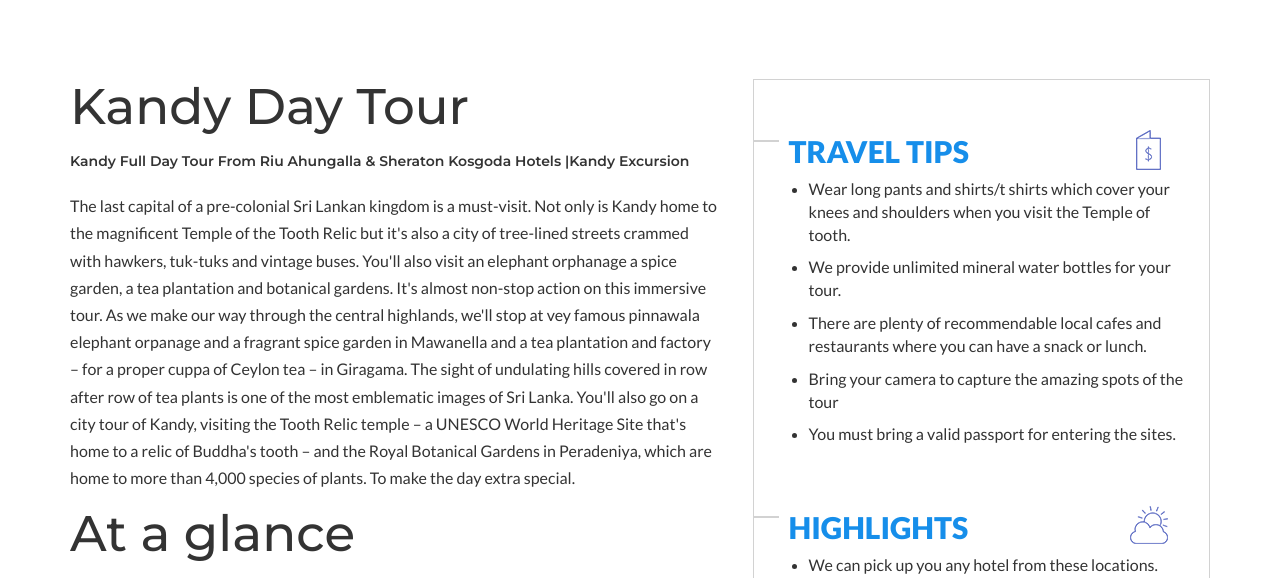
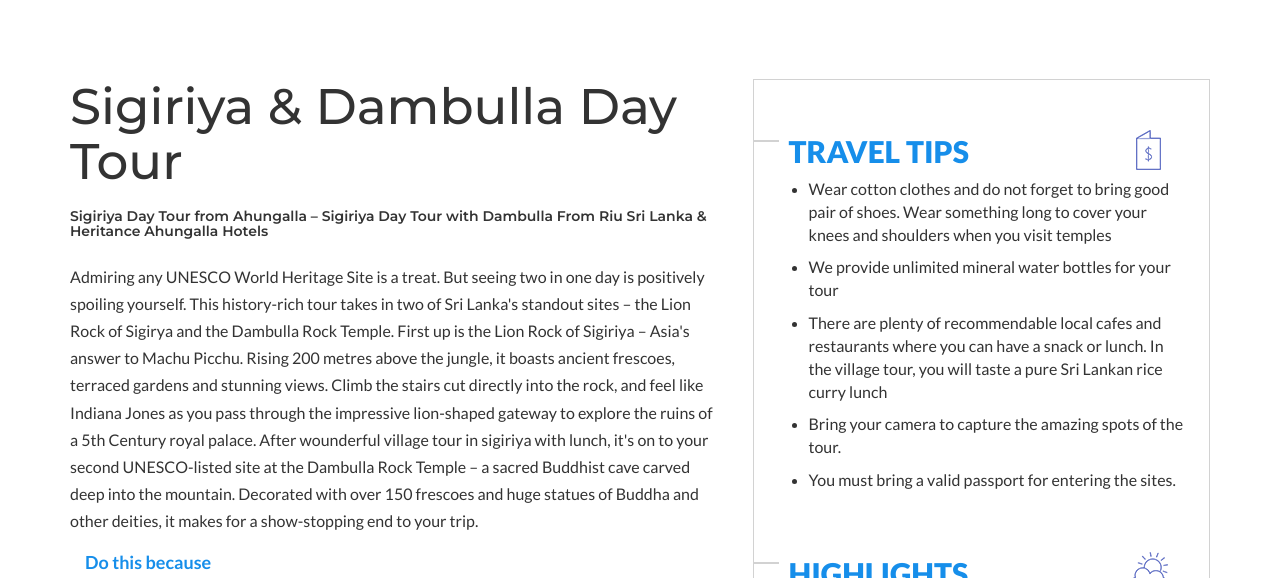
Before and after one commit to NalakaMaduranga/Tour-site, a PHP site: page /sigiri-dabulla-day-tour.php in a window 1280 px wide. Shown: the part 671-1249 px from the top of the page. Run offline with PHP 8.4, Linux system fonts and the light colour scheme; some libraries are stand-ins or nearby versions.

Commit message:
add sigiriya and dambulla link and content

```diff
--- a/navbar.php
+++ b/navbar.php
@@ -16,6 +16,7 @@
                                             <li><a href="kandy-day-tour.php">Kandy Day Tour</a></li>
                                             <li><a href="udawalawa-day-tour.php">Udawalawa Day Tour</li>
                                             <li><a href="yala-day-tour.php">Yala Day Tour</li>
+                                            <li><a href="sigiriya-dabulla-day-tour.php">Sigiriya & Dambulla Day Tour</li>
                                         </ul>
                                     </li>
                                     <li><a href="round-tours.php" data-hover="Round Tours">Round Tours</a></li>
--- a/sigiri-dabulla-day-tour.php
+++ b/sigiri-dabulla-day-tour.php
@@ -3,7 +3,7 @@
 <html lang="en">
 
 <head>
-	<title>Tony Tours - Sigiriya & Dambulla Day Tour</title>
+	<title>Tony Tours - sigiri & Dambulla Day Tour</title>
 
     <link rel="icon" type="image/png" href="images/tony-favi.png" sizes="32x32">
 
@@ -108,22 +108,32 @@
 		<div class="container">
             <div class="row">
             	<div class="col-sm-7 day-tour">
-                	<h3>Kandy Day Tour</h3>
-                    <h5>Kandy Full Day Tour From Riu Ahungalla & Sheraton Kosgoda Hotels |Kandy Excursion</h5><br>
-                    <p class="day-tour_para">The last capital of a pre-colonial Sri Lankan kingdom is a must-visit. Not only is Kandy home to the magnificent Temple of the Tooth Relic but it's also a city of tree-lined streets crammed with hawkers, tuk-tuks and vintage buses. You'll also visit an elephant orphanage a spice garden, a tea plantation and botanical gardens.
-It's almost non-stop action on this immersive tour. As we make our way through the central highlands, we'll stop at vey famous pinnawala elephant orpanage and a fragrant spice garden in Mawanella and a tea plantation and factory – for a proper cuppa of Ceylon tea – in Giragama. The sight of undulating hills covered in row after row of tea plants is one of the most emblematic images of Sri Lanka.
-You'll also go on a city tour of Kandy, visiting the Tooth Relic temple – a UNESCO World Heritage Site that's home to a relic of Buddha's tooth – and the Royal Botanical Gardens in Peradeniya, which are home to more than 4,000 species of plants. To make the day extra special.
+                	<h3>Sigiriya & Dambulla Day Tour</h3>
+                    <h5>Sigiriya  Day Tour from Ahungalla – Sigiriya Day Tour with Dambulla From Riu Sri Lanka & Heritance Ahungalla Hotels</h5><br>
+                    <p class="day-tour_para">Admiring any UNESCO World Heritage Site is a treat. But seeing two in one day is positively spoiling yourself. This history-rich tour takes in two of Sri Lanka's standout sites – the Lion Rock of Sigirya and the Dambulla Rock Temple.
+First up is the Lion Rock of Sigiriya – Asia's answer to Machu Picchu. Rising 200 metres above the jungle, it boasts ancient frescoes, terraced gardens and stunning views. Climb the stairs cut directly into the rock, and feel like Indiana Jones as you pass through the impressive lion-shaped gateway to explore the ruins of a 5th Century royal palace.
+After wounderful village tour in sigiriya with lunch, it's on to your second UNESCO-listed site at the Dambulla Rock Temple – a sacred Buddhist cave carved deep into the mountain. Decorated with over 150 frescoes and huge statues of Buddha and other deities, it makes for a show-stopping end to your trip.
 </p>
+                    <div class="container">
+                        <p style="color:#168EEA; font-size:large;"><b>Do this because</b></p>
+                        <ul>
+                            	<li>Sigirya Rock</li>
+                                <li>Dambulla Rock Temple</li>
+                                <li>Two UNESCO World Heritage Sites</li>
+                                <li>Woundeful Village Tour</li>
 
+
+                            </ul>
+                    </div>
                    <!-- <p class="text-bottom">Meet Tony at RIU Ahungalla hotel at 8.30 a.m. for a 8 hour day of Galle Sri Lanka.</p>-->
 
 
                     <h3>At a glance</h3>
                     <div class="row" id="galleGallance">
-                        <div class="item"><img src="images/day tours/kandy/kandy-galance-1.jpg" class="img-responsive"><div class="custom_overlay-1"><span class="custom_overlay-1_inner"><h5>Tooth Relic</h5></span></div></div>
-                        <div class="item"><img src="images/day tours/kandy/kandy-galance-2.jpg" class="img-responsive"><div class="custom_overlay-1"><span class="custom_overlay-1_inner"><h5>Elephant Orphanage</h5></span></div></div>
-                        <div class="item"><img src="images/day tours/kandy/kandy-galance-3.jpg" class="img-responsive"><div class="custom_overlay-1"><span class="custom_overlay-1_inner"><h5>Botanical gardens</h5></span></div></div>
-                        <div class="item"><img src="images/day tours/kandy/kandy-galance-4.jpg" class="img-responsive"><div class="custom_overlay-1"><span class="custom_overlay-1_inner"><h5>Kandy City </h5></span></div></div>
+                        <div class="item"><img src="images/day tours/sigiriya/dambulla-galance-1.jpg" class="img-responsive"><div class="custom_overlay-1"><span class="custom_overlay-1_inner"><h5>Dambulla Temple</h5></span></div></div>
+                        <div class="item"><img src="images/day tours/sigiriya/dambulla-galance-2.jpg" class="img-responsive"><div class="custom_overlay-1"><span class="custom_overlay-1_inner"><h5>Dambulla Cave Temple</h5></span></div></div>
+                        <div class="item"><img src="images/day tours/sigiriya/dambulla-galance-3.jpg" class="img-responsive"><div class="custom_overlay-1"><span class="custom_overlay-1_inner"><h5>Sigiriya Rock</h5></span></div></div>
+                        <div class="item"><img src="images/day tours/sigiriya/dambulla-galance-4.jpg" class="img-responsive"><div class="custom_overlay-1"><span class="custom_overlay-1_inner"><h5>Sigiriya</h5></span></div></div>
                     </div>
 
 
@@ -140,10 +150,10 @@ You'll also go on a city tour of Kandy, visiting the Tooth Relic temple – a UN
                     	<div class="tip-box-inner trip-length key-point">
                         	<p class="tip-title">Travel Tips</p>
                             <ul>
-                            	<li>Wear long pants and shirts/t shirts which cover your knees and shoulders when you visit the Temple of tooth.</li>
-                                <li>We provide unlimited mineral water bottles for your tour.</li>
-                                <li>There are plenty of recommendable local cafes and restaurants where you can have a snack or lunch.</li>
-                                <li>Bring your camera to capture the amazing spots of the tour</li>
+                            	<li>Wear cotton clothes and do not forget to bring good pair of shoes. Wear something long to cover your knees and shoulders when you visit temples</li>
+                                <li>We provide unlimited mineral water bottles for your tour</li>
+                                <li>There are plenty of recommendable local cafes and restaurants where you can have a snack or lunch. In the village tour, you will taste a pure Sri Lankan rice curry lunch</li>
+                                <li>Bring your camera to capture the amazing spots of the tour.</li>
                                 <li>You must bring a valid passport for entering the sites.</li>
 
                             </ul>
@@ -152,12 +162,12 @@ You'll also go on a city tour of Kandy, visiting the Tooth Relic temple – a UN
                         <div class="tip-box-inner trip-price key-point">
                         	<p class="tip-title">Highlights</p>
                             <ul>
-                            <li>We can pick up you any hotel from these locations.
-                                    (Ahungalla,kosgoda,Induruwa,Bentota,Aluthgama, Beruwala or Kaluthara) </li>
-                                <li> Witness elephants moving around and don’t miss the chance to feed an elephant. </li>
-                                <li> Witness the beautiful landscapes offered by the elegant Royal Botanical Gardens, with its bright flowers </li>
-                                <li> Immerse yourself in the local culture with visits to the Temple of the Tooth Relic. </li>
-                                <li> Enjoy a cup of ceylon tea at tea factory.</b></li>
+                                <li>Private day trip to Sigiriya and Sri Lanka’s best cave temple.</li>
+                                <li>Free hotel Pick up is available from hoteles in these location (Ahungalla,Kosgoda,Balapitiya,Induruwa,Bentota,Kaluthara)</li>
+                                <li>Visit the unesco- listed sigiriya rock fortress and Golden Temple of Dambulla.</li>
+                                <li>Hear personalized commentary from a knowledgeable guide.</li>
+                                <li>Withness the Sigiriya Village life experience.</li>
+                                <li>Hotel pickup and drop off by private luxury vehicle </li>
                             </ul>
                         </div>
                     </div>
@@ -178,48 +188,34 @@ You'll also go on a city tour of Kandy, visiting the Tooth Relic temple – a UN
                     <div class="row">
                     	<div class="col-lg-2 col-sm-6 picture-your-self-info-inner">
                         	<div class="info-ico">
-                            	<img class="lazy-loaded" src="images/day tours/kandy/elephant-orphanage.png" data-lazy-type="image" data-src="images/day tours/galle/3.Kelani-River.png">
-                                <noscript><img src=images/day tours/kandy/elephant-orphanage.png></noscript>
+                            	<img class="lazy-loaded" src="images/day tours/sigiriya/sigiriya-1.png" data-lazy-type="image" data-src="images/day tours/galle/3.Kelani-River.png">
+                                <noscript><img src=images/day tours/sigiriya/sigiriya-1.png></noscript>
                             </div>
                             <p></p>
-                            <p class="picture-your-self-text">Pinnawala Elephant Orphanage.</p>
+                            <p class="picture-your-self-text">Climb The Magnificent Sigiriya Rock Fortress</p>
                         </div>
 
                         <div class="col-lg-2 col-sm-6 picture-your-self-info-inner">
                         	<div class="info-ico">
-                            	<img class="lazy-loaded" src="images/day tours/kandy/botanical-garden.png" data-lazy-type="image" data-src="images/day tours/galle/Galle-Dutch-Fort.png">
-                                <noscript><img src=images/day tours/kandy/botanical-garden.png></noscript>
+                            	<img class="lazy-loaded" src="images/day tours/sigiriya/dambulla.png" data-lazy-type="image" data-src="images/day tours/galle/Galle-Dutch-Fort.png">
+                                <noscript><img src=images/day tours/sigiriya/dambulla.png></noscript>
                             </div>
                             <p></p>
-                            <p class="picture-your-self-text">Royal Botanical Garden. </p>
+                            <p class="picture-your-self-text">Visit Dambulla Cave Temple </p>
                         </div>
 
                         <div class="col-lg-2 col-sm-6 picture-your-self-info-inner">
                         	<div class="info-ico">
-                                <img class="lazy-loaded" src="images/day tours/kandy/tooth-temple.png" data-lazy-type="image" data-src="images/day tours/galle/SunTag.png">
-                                <noscript><img src=images/day tours/kandy/tooth-temple.png></noscript>
+                                <img class="lazy-loaded" src="images/day tours/sigiriya/lake.png" data-lazy-type="image" data-src="images/day tours/galle/SunTag.png">
+                                <noscript><img src=images/day tours/sigiriya/lake.png></noscript>
                             </div>
                             <p></p>
-                            <p class="picture-your-self-text"> Visit the Temple of the Tooth. </p>
+                            <p class="picture-your-self-text">Catamaran through the Lake </p>
                         </div>
 
-                        <div class="col-lg-2 col-sm-6 picture-your-self-info-inner">
-                        	<div class="info-ico">
-                            	<img class="lazy-loaded" src="images/day tours/kandy/spice-garden.png" data-lazy-type="image" data-src="images/day tours/galle/turtles.png">
-                                <noscript><img src=images/day tours/kandy/spice-garden.png></noscript>
-                            </div>
-                            <p></p>
-                            <p class="picture-your-self-text">Tea Factory</p>
-                        </div>
 
-                        <div class="col-lg-2 col-sm-6 picture-your-self-info-inner">
-                        	<div class="info-ico">
-                            	<img class="lazy-loaded" src="images/day tours/kandy/factory.png" data-lazy-type="image" data-src="images/day tours/galle/turtles.png">
-                                <noscript><img src=images/day tours/kandy/factory.png></noscript>
-                            </div>
-                            <p></p>
-                            <p class="picture-your-self-text">Tea Factory</p>
-                        </div>
+
+
                     </div>
                 </div>
             </div>
@@ -232,81 +228,38 @@ You'll also go on a city tour of Kandy, visiting the Tooth Relic temple – a UN
             <div class="row">
             	<div class="col-sm-10 col-sm-offset-1">
                 	<div class="row placeToVisit">
-                        <div class="col-sm-3"><img src="images/day tours/kandy/pinnawala.jpg" class="img-responsive"></div>
+                        <div class="col-sm-3"><img src="images/day tours/sigiriya/sigiriya.jpg" class="img-responsive"></div>
 
                         <div class="col-sm-9">
-                            <h4>Pinnawala Elephant Orphanage</h4>
+                            <h4>Sigiriya</h4>
 
-                            <p>The Pinnawela Orphanage has been both an orphanage and breeding ground for wild elephants from the year 1975. Currently, there are some 100 elephants here, well accustomed to their curious human visitors. Although the orphanage simulates a natural habitat for the elephants, they are taken twice a day to the Maha Oya for baths, and all the baby calves below 3 years of age, are still bottle fed.
-Bathing and feeding times are very popular with visitors as they are able to help with the feeding and watch the jumbos frolic in water
-</p>
+                            <p>The Sigiriya Rock Fortress is rich in history and has some amazing features such as the lion's paw and the mirror wall.  Sigiriya Rock Fortress listed in the UNESCO World Heritage Sites for its great historical and archaeological importance. When you reach the summit, enjoy the beautiful view of the gardens, pools and peculiar structures. </p>
                         </div>
                     </div>
 
                     <div class="row placeToVisit">
-                        <div class="col-sm-3"><img src="images/day tours/kandy/peradeniya-garden.jpg" class="img-responsive"></div>
+                        <div class="col-sm-3"><img src="images/day tours/sigiriya/dambulla.jpg" class="img-responsive"></div>
 
                         <div class="col-sm-9">
-                            <h4>Peradeniya Royal Botanical gardens</h4>
+                            <h4>Dambulla</h4>
 
-                            <p>Royal Botanical Gardens in Peradeniya is the oldest formal gardens in Sri Lanka.
-                                The garden includes more than 4000 species of plants, including orchids, spices, medicinal plants
-                                and palm trees and is renowned for its collection of orchids and the long, palm framed pathways..
-                                It encompasses a total area of 147 acres. Though the groundwork for the current gardens were laid
-                                in 1821 by Alexander Moon, the origins of the Botanic Gardens date as far back as 1371
-                                King Wickramabahu  time.</p>
+                            <p>Dambulla rock temple that was built by king walagambaha in the 1 st century B.C. and it is a world heritase site. It is the most impressive of Sri Lanka cave temples. The complex of five caves with over 2000 sq meters of painted walls and ceiling, is the largest area of paintings found in the world. It contains over 150 images of buddhaand the largest is the colossal figure of the Buddha carved out of rock and spanning 14 meters. </p>
                         </div>
                     </div>
 
                     <div class="row placeToVisit">
-                        <div class="col-sm-3"><img src="images/day tours/kandy/tooth-temple.jpg" class="img-responsive"></div>
+                        <div class="col-sm-3"><img src="images/day tours/sigiriya/villege.jpg" class="img-responsive"></div>
 
                         <div class="col-sm-9">
-                            <h4>Temple of  the Tooth</h4>
+                            <h4>Traditional Village Tour</h4>
 
-                            <p>The Dalada Maligawa, also known as, the Temple of the Tooth, is one of the landmark sites in Sri lanka. The Maligawa was once the royal palace , but after the demise of the Kandyan Kingdom the palace was transformed into a Buddhist  temple that holds Buddha’s tooth.
-It is a must visit location for all tourists. Visitors can catch a glimpse of Buddhist rituals, explore the museum that includes several ancient artifacts, and pay your tribute to the tooth relic at one of the Buddhist ceremonies held at the premises. The architectural splendor and the historical importance of the Dalada Maligawa are sure to amaze you.
-</p>
+                            <p>The village tour is one of the most significant excursions that can be done while in Sri Lanka, because it gives you an indication of the previous nature and the culture that is Sri Lanka! This is definitely an excursion that should not be missed under any circumstances, because its that much beautiful experience!</p>
                         </div>
                     </div>
 
-                    <div class="row placeToVisit">
-                        <div class="col-sm-3"><img src="images/day tours/kandy/spice-garden.jpg" class="img-responsive"></div>
 
-                        <div class="col-sm-9">
-                            <h4>Spice Garden</h4>
 
-                            <p>Enjoy Sri Lanka’s world renowned spices in a garden where it smells of cinnamons, pepper, cardamom, nutmeg and mace that overwhelm your senses!</p>
 
-                        </div>
-                    </div>
-
-                    <div class="row placeToVisit">
-                        <div class="col-sm-3"><img src="images/day tours/kandy/kandy-city.jpg" class="img-responsive"></div>
-
-                        <div class="col-sm-9">
-                            <h4>Kandy City Tour</h4>
-
-                            <p>Kandy is the Cultural hub of Sri Lanka, known for its natural beauty and traditional ways, Kandy
-                                will definitely be one of the best highlights of Sri Lanka. Take a sightseeing tour around the
-                                wonderful city of Kandy and grant yourself an awesome view of the heart of Kandy including
-                                the Kandy view point.</p>
-
-                        </div>
-                    </div>
-
-                    <div class="row placeToVisit">
-                        <div class="col-sm-3"><img src="images/day tours/kandy/tea-satate.jpg" class="img-responsive"></div>
-
-                        <div class="col-sm-9">
-                            <h4>Tea Factory & Plantation Visit</h4>
-
-                            <p>On your way back visit a tea plantation and a tea factory, where the best tea in the world is produced.
-                                You will be told all about the process of manufacturing tea. You can also see how tea is graded and finally
-                                taste a cup of pure Ceylon tea in the factory.</p>
-
-                        </div>
-                    </div>
 
 
 
```
Also changed, not shown: images/day tours/sigiriya/lake.png (added), images/day tours/sigiriya/sigiriya-1.png (added), images/day tours/sigiriya/villege.jpg (added).
